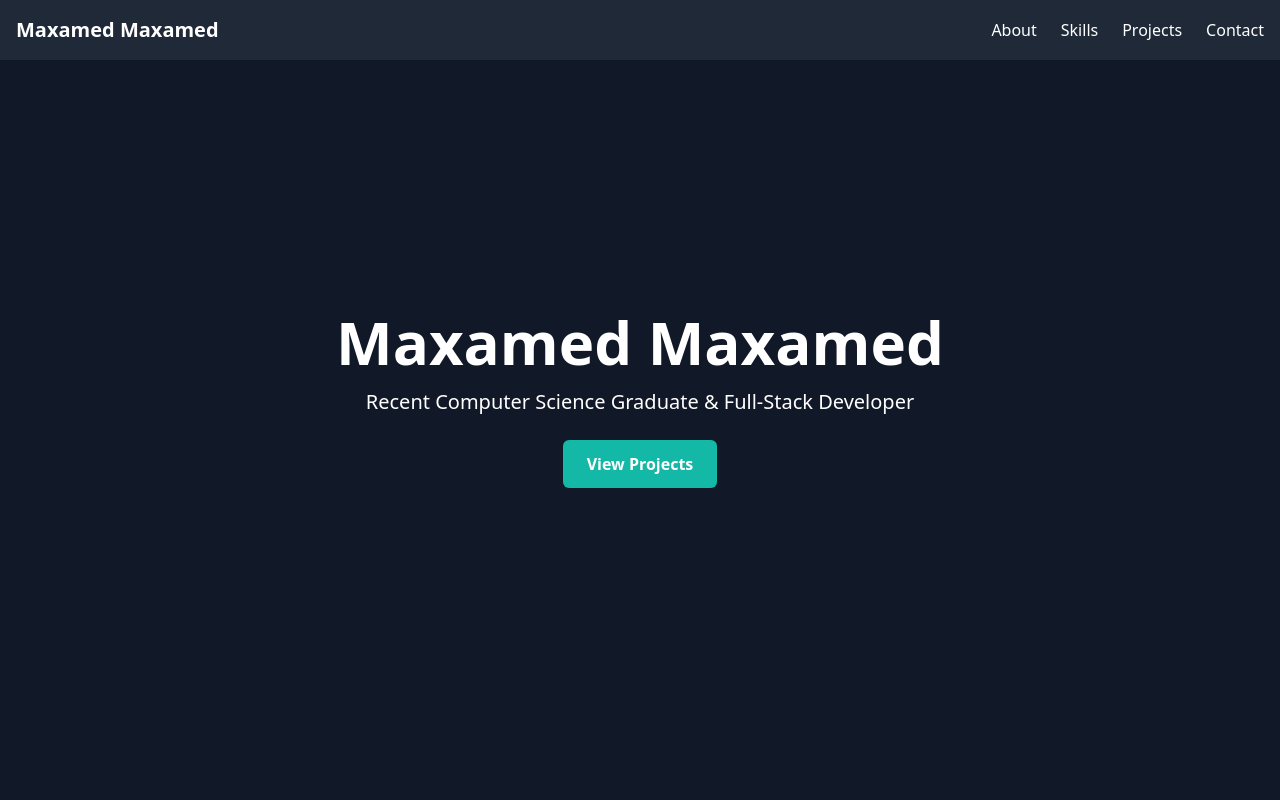
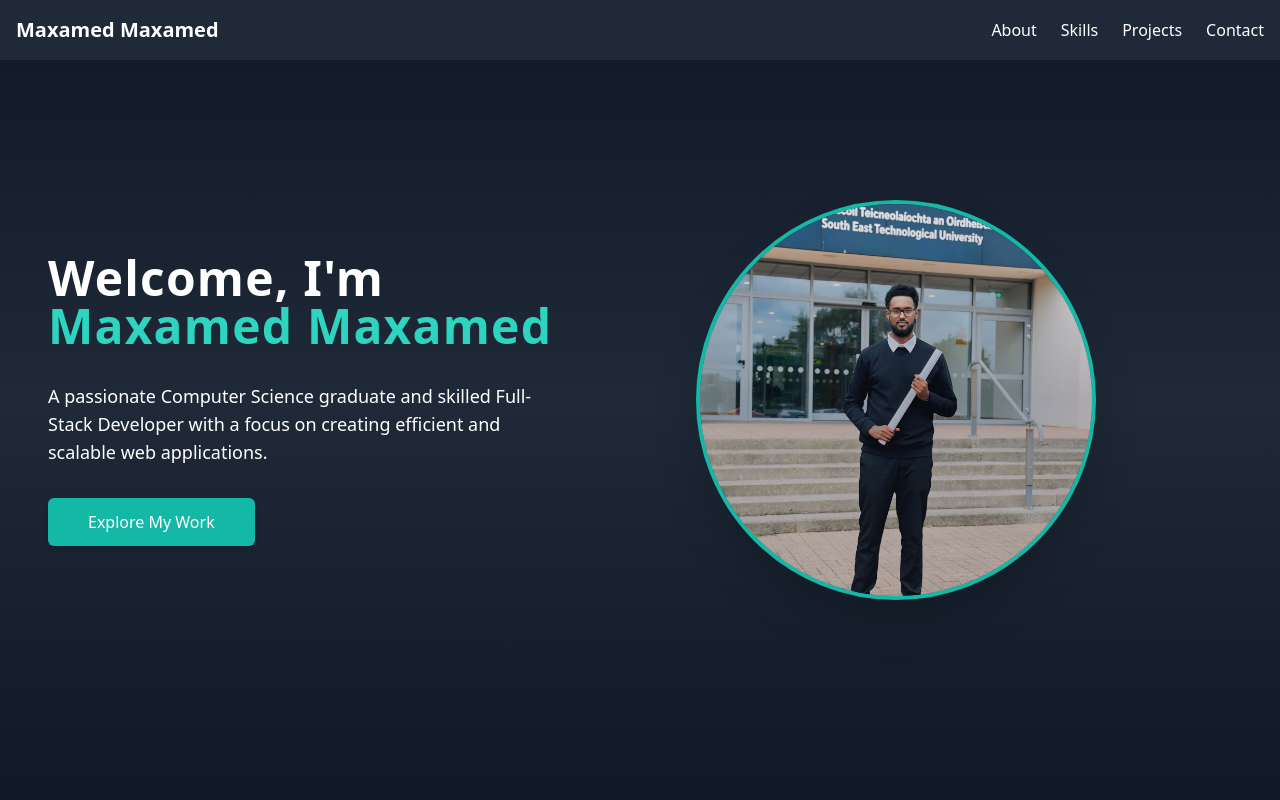
Before and after one commit to Maxamed-Maxamed/-my-portfolio, a React (Create React App) app: page / in a window 1280 px wide. Shown: the top 800 px of the page. Built offline with nearby package versions, Linux system fonts and the light colour scheme.

Commit message:
Updated package-lock.json and package.json to include new dependencies, modified Hero.js component with new layout and animations, and added profile image import.

```diff
--- a/package.json
+++ b/package.json
@@ -3,6 +3,7 @@
   "version": "0.1.0",
   "private": true,
   "dependencies": {
+    "@babel/plugin-proposal-private-property-in-object": "^7.21.11",
     "@babel/preset-env": "^7.25.7",
     "@testing-library/jest-dom": "^5.17.0",
     "@testing-library/react": "^13.4.0",
@@ -12,7 +13,8 @@
     "react-dom": "^18.3.1",
     "react-scripts": "5.0.1",
     "react-scroll": "^1.9.0",
-    "web-vitals": "^2.1.4"
+    "web-vitals": "^2.1.4",
+    "webpack": "^5.95.0"
   },
   "scripts": {
     "start": "react-scripts start",
--- a/src/components/Hero/Hero.js
+++ b/src/components/Hero/Hero.js
@@ -1,43 +1,57 @@
-// src/components/Hero.js
 import React from 'react';
 import { motion } from 'framer-motion';
+import profileImage from '../../assets/mine.jpeg'; // Import your profile image
 
-// Hero component that displays a hero section with a heading, subheading, and a call-to-action button
 const Hero = () => {
   return (
-    // Hero section container with a full-screen height, centered content, and a dark gray background
-    <section id="hero" className="h-screen flex flex-col justify-center items-center bg-gray-900 text-white text-center">
-      {/* Animated heading that fades in and moves up from the bottom */}
+    <section id="hero" className="h-screen flex flex-col md:flex-row items-center justify-center bg-gradient-to-b from-gray-900 via-gray-800 to-gray-900 text-white p-12">
+      {/* Left Side Text */}
+      <div className="flex-1 max-w-lg text-center md:text-left space-y-8">
         <motion.h1
-        initial={{ opacity: 0, y: -50 }} // Initial state: invisible and 50px above its final position
-        animate={{ opacity: 1, y: 0 }} // Final state: visible and at its final position
-        transition={{ duration: 1 }} // Animation duration: 1 second
-        className="text-5xl md:text-6xl font-bold"
+          initial={{ opacity: 0, x: -50 }}
+          animate={{ opacity: 1, x: 0 }}
+          transition={{ duration: 1 }}
+          className="text-4xl md:text-5xl font-extrabold tracking-wide"
         >
-        Maxamed Maxamed
+          Welcome, I'm <span className="text-teal-400">Maxamed Maxamed</span>
         </motion.h1>
-      {/* Animated subheading that fades in and moves up from the bottom */}
         <motion.p
-        initial={{ opacity: 0, y: 50 }} // Initial state: invisible and 50px below its final position
-        animate={{ opacity: 1, y: 0 }} // Final state: visible and at its final position
-        transition={{ duration: 1, delay: 0.5 }} // Animation duration: 1 second, delayed by 0.5 seconds
-        className="mt-4 text-lg md:text-xl"
+          initial={{ opacity: 0, x: 50 }}
+          animate={{ opacity: 1, x: 0 }}
+          transition={{ duration: 1, delay: 0.3 }}
+          className="text-base md:text-lg font-light leading-loose"
         >
-        Recent Computer Science Graduate & Full-Stack Developer
+          A passionate Computer Science graduate and skilled Full-Stack Developer with a focus on creating efficient and scalable web applications.
         </motion.p>
-      {/* Animated call-to-action button that fades in */}
         <motion.a
           href="#projects"
-        className="mt-6 px-6 py-3 bg-teal-500 text-white font-semibold rounded-md hover:bg-teal-600 transition"
-        initial={{ opacity: 0 }} // Initial state: invisible
-        animate={{ opacity: 1 }} // Final state: visible
-        transition={{ duration: 1, delay: 1 }} // Animation duration: 1 second, delayed by 1 second
+          className="inline-block px-10 py-3 bg-teal-500 text-white font-medium rounded-md shadow-md hover:bg-teal-600 transition transform hover:scale-110"
+          initial={{ opacity: 0 }}
+          animate={{ opacity: 1 }}
+          transition={{ duration: 1, delay: 0.8 }}
         >
-        View Projects
+          Explore My Work
         </motion.a>
+      </div>
+
+      {/* Right Side Image */}
+      <div className="flex-1 mt-12 md:mt-0">
+        <motion.div
+          initial={{ opacity: 0, scale: 0.8 }}
+          animate={{ opacity: 1, scale: 1 }}
+          transition={{ duration: 1 }}
+          className="relative w-[320px] h-[320px] md:w-[400px] md:h-[400px] mx-auto rounded-full shadow-2xl border-4 border-teal-500 overflow-hidden"
+        >
+          <img
+            src={profileImage}
+            alt="Profile"
+            className="w-full h-full object-cover"
+          />
+          <div className="absolute inset-0 bg-gradient-to-b from-transparent via-gray-900 to-gray-800 opacity-30"></div>
+        </motion.div>
+      </div>
     </section>
   );
 };
 
-// Export the Hero component as the default export
 export default Hero;
```
Also changed, not shown: src/assets/mine.jpeg (added), 1 other file (tests, documents, lock files or other folders). Lines whose indentation alone changed are shown as unchanged.
